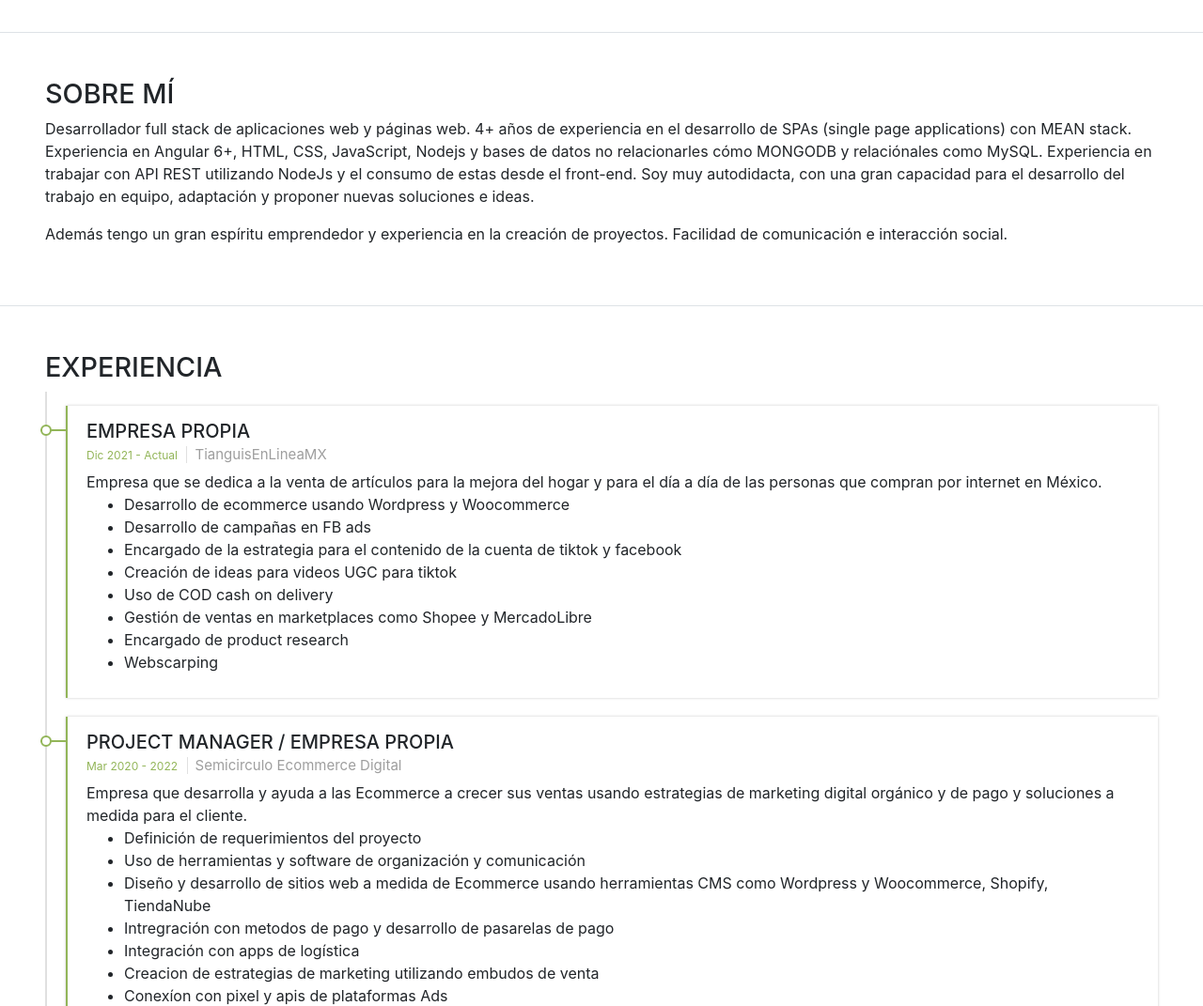
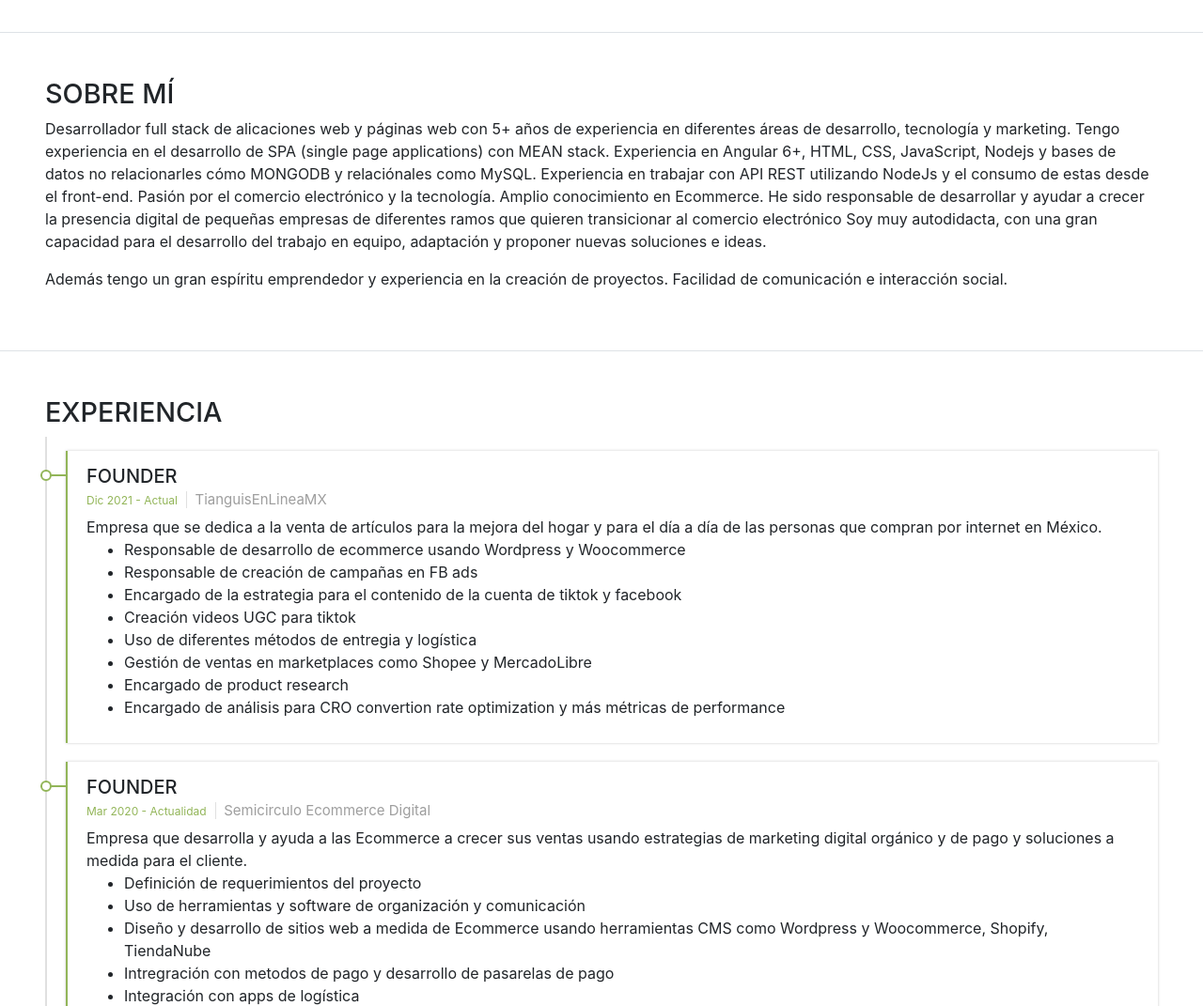
Before and after one commit to jorzarios/jorzariosCV, a website with bundled scripts: page index.html in a window 1280 px wide. Shown: the part 1620-2691 px from the top of the page at 94% size. Built offline with nearby package versions, Linux system fonts and the light colour scheme.

Commit message:
update index.html

```diff
--- a/index.html
+++ b/index.html
@@ -282,7 +282,14 @@
 
       <section class="resume-section p-3 p-lg-5 d-flex flex-column" id="about">
           <h2 class="fmediana">Sobre mí</h2>
-          <p>Desarrollador full stack de aplicaciones web y páginas web. 4+ años de experiencia en el desarrollo de SPAs (single page applications) con MEAN stack. Experiencia en Angular 6+, HTML, CSS, JavaScript, Nodejs y bases de datos no relacionarles cómo MONGODB y relaciónales como MySQL.  Experiencia en trabajar con API REST utilizando NodeJs y el consumo de estas desde el front-end. Soy muy autodidacta, con una gran capacidad para el desarrollo del trabajo en equipo, adaptación y proponer nuevas soluciones e ideas.</p>
+          <p>
+            Desarrollador full stack de alicaciones web y páginas web con 5+ años de experiencia en diferentes áreas de desarrollo, tecnología y marketing.
+            Tengo experiencia en el desarrollo de SPA (single page applications) con MEAN stack.
+            Experiencia en Angular 6+, HTML, CSS, JavaScript, Nodejs y bases de datos no relacionarles cómo MONGODB y relaciónales como MySQL.
+            Experiencia en trabajar con API REST utilizando NodeJs y el consumo de estas desde el front-end.
+            Pasión por el comercio electrónico y la tecnología.
+            Amplio conocimiento en Ecommerce. He sido responsable de desarrollar y ayudar a crecer la presencia digital de pequeñas empresas de diferentes ramos que quieren transicionar al comercio electrónico
+            Soy muy autodidacta, con una gran capacidad para el desarrollo del trabajo en equipo, adaptación y proponer nuevas soluciones e ideas.</p>
           <p class="">Además tengo un gran espíritu emprendedor y experiencia en la creación de proyectos. Facilidad de comunicación e interacción social.</p>
       </section>
 
@@ -298,36 +305,36 @@
                     <div class="timeline">
                         <!-- Experience 4 -->
                       <div class="timeline-item">
-                        <h4 class="item-title">Empresa propia </h4>
+                        <h4 class="item-title">Founder</h4>
                         <span class="item-period">Dic 2021 - Actual</span>
                         <span class="item-small">TianguisEnLineaMX</span>
 
                         <div class="item-description">
 
                                 Empresa que se dedica a la venta de artículos para la mejora del hogar y para el día a día de las personas que compran por internet en México.
-
+                          <br>
                           <ul>
-<li>Desarrollo de ecommerce usando Wordpress y Woocommerce</li>
-<li>Desarrollo de campañas en FB ads</li>
+<li>Responsable de desarrollo de ecommerce usando Wordpress y Woocommerce</li>
+<li>Responsable de creación de campañas en FB ads</li>
 <li>Encargado de la estrategia para el contenido de la cuenta de tiktok y facebook</li>
-<li>Creación de ideas para videos UGC para tiktok</li>
-<li>Uso de COD cash on delivery</li>
+<li>Creación videos UGC para tiktok</li>
+<li>Uso de diferentes métodos de entregia y logística</li>
 <li>Gestión de ventas en marketplaces como Shopee y MercadoLibre</li>
 <li>Encargado de product research</li>
-<li>Webscarping</li>
+<li>Encargado de análisis para CRO convertion rate optimization y más métricas de performance</li>
 </ul>
                         </div>
 
 
                         </div>
                        <!-- Experience 3 -->
-                      <div class="timeline-item">
-                        <h4 class="item-title">Project Manager / Empresa propia</h4>
-                        <span class="item-period">Mar 2020 - 2022</span>
+                        <div class="timeline-item">
+                        <h4 class="item-title">Founder</h4>
+                        <span class="item-period">Mar 2020 - Actualidad</span>
                         <span class="item-small">Semicirculo Ecommerce Digital</span>
 
                       <div class="item-description">Empresa que desarrolla y ayuda a las Ecommerce a crecer sus ventas usando estrategias de marketing digital orgánico y de pago y soluciones a medida para el cliente.
-
+<br>
                            <ul>
                                 <li>Definición de requerimientos del proyecto</li>
                                 <li>Uso de herramientas y software de organización y comunicación</li>
```
